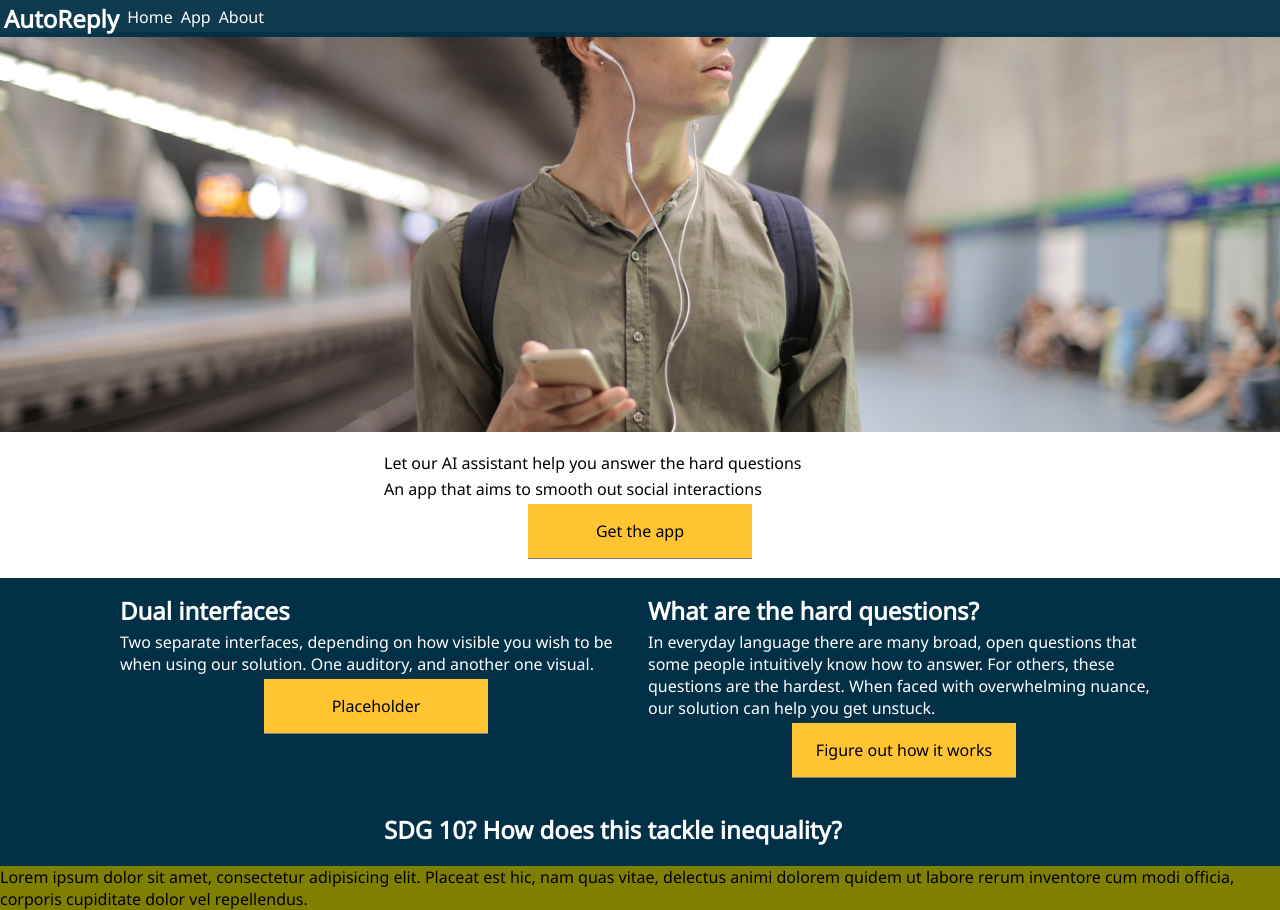
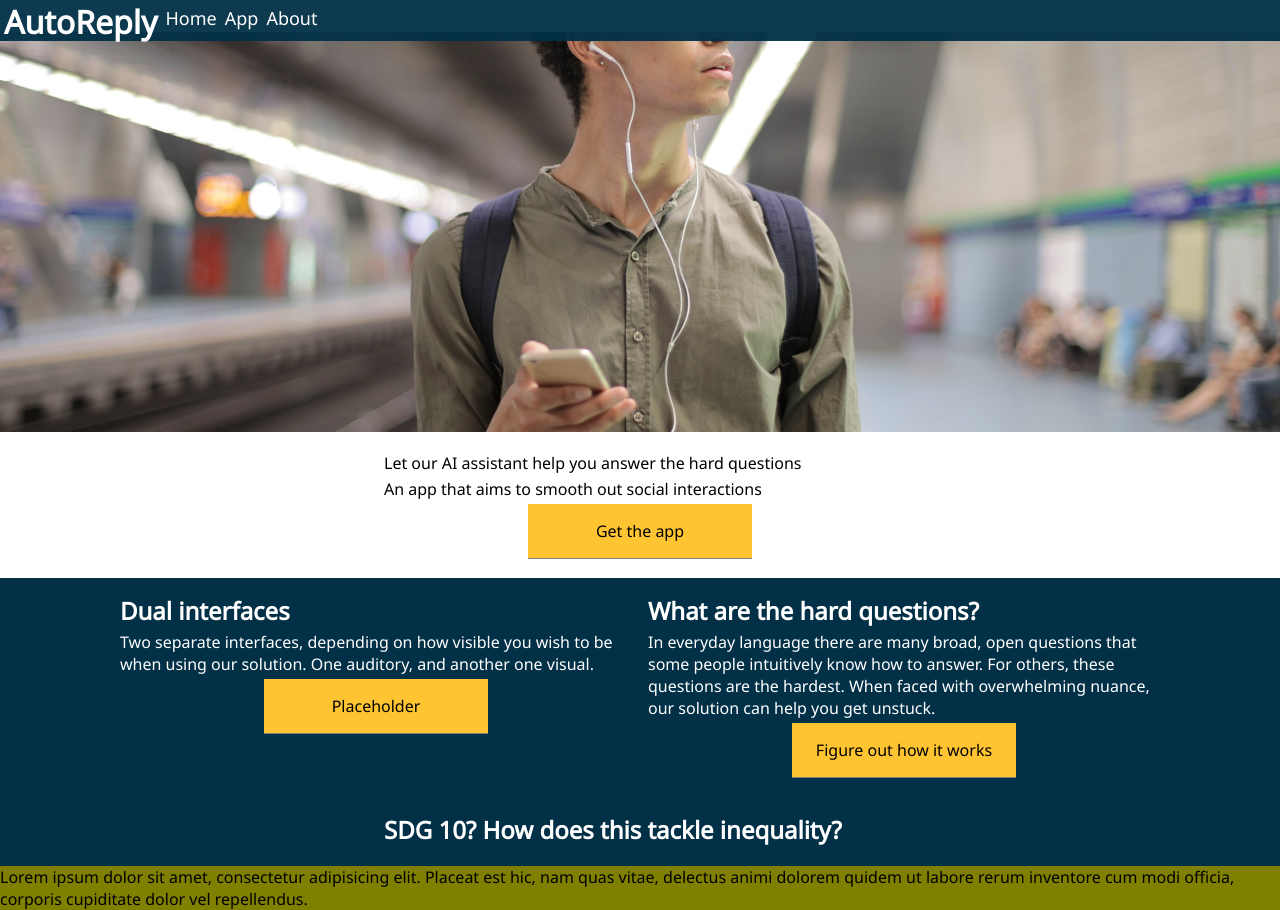
Before and after one commit to s315295/1200eksamen, a plain HTML site: page index.html in a window 1280 px wide. Drawn offline with Linux system fonts and the light colour scheme.

Commit message:
Session 5 second commit

```diff
--- a/mainstyle.css
+++ b/mainstyle.css
@@ -67,8 +67,11 @@ nav > div {
 
 ul {
     display: inline-block;
+    font-size: 1.125rem;
+    line-height: 2rem;
     /*width: fit-content;*/
 }
+
 nav li {
     float: left;
 }
@@ -89,6 +92,8 @@ li > a:hover {
 
 nav h1 {
     display: inline-block;
+    font-size: 2rem;
+    line-height: 2rem;
     /*width: fit-content;*/
 }
 
```
Also changed, not shown: index.html (+2 -1 lines), subpages/about.html (added), subpages/app.html (added).
